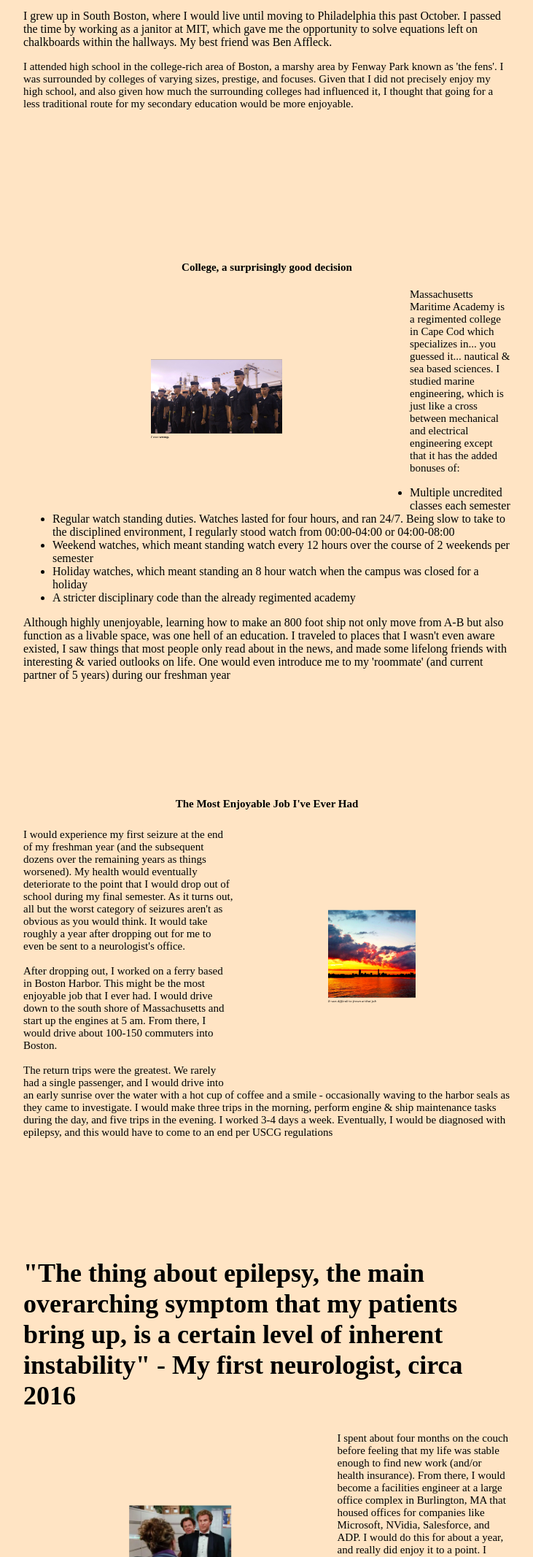
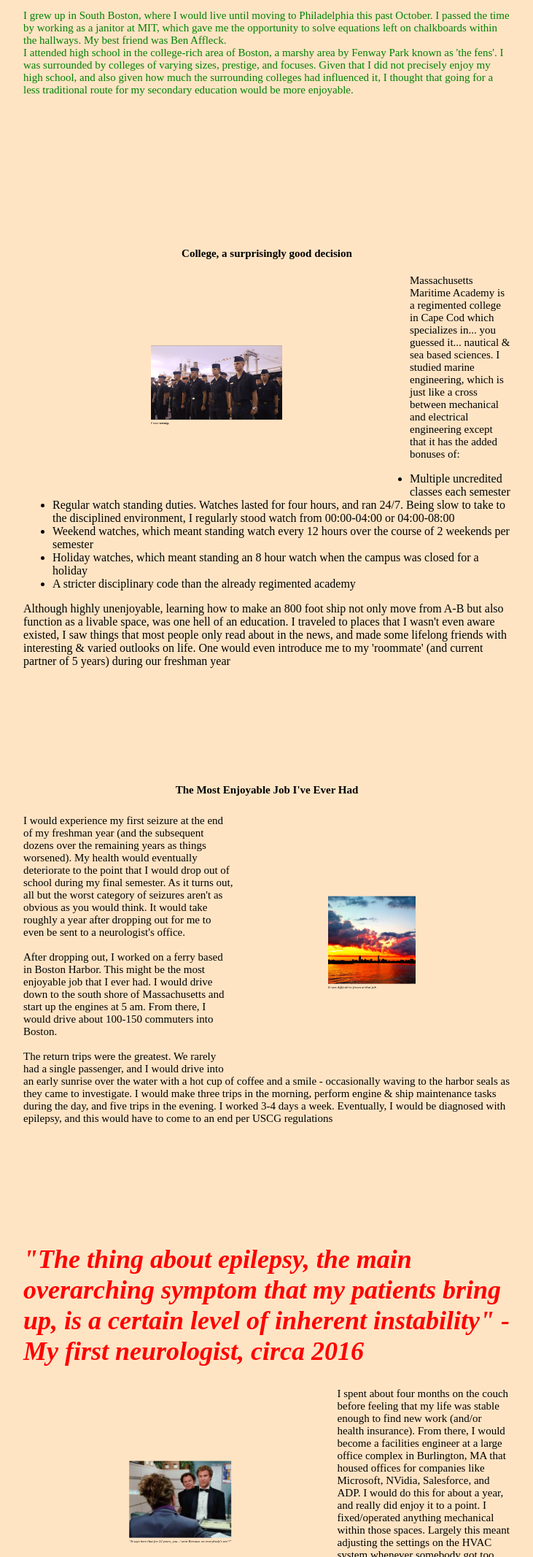
Before and after one commit to PHL-LC101-April22/js-assignment-4-html-me-something-bdiddy2022, a website: page index.html in a window 1280 px wide. Shown: the part 1309-3442 px from the top of the page at 73% size, without its empty margins (274-1005 px from the left). Drawn offline with Linux system fonts and the light colour scheme.

Commit message:
FOR REAL-REAL, LAST ONE

```diff
--- a/index.html
+++ b/index.html
@@ -40,8 +40,7 @@
                <img id="gibsonStreet" title = "View from Telegraph Hill, South Boston MA" src="./boston-southie-street-photography-55.jpg" >
                <figcaption class="captioned">Like all great stories, this one begins in South Boston, Massachusetts.</figcaption>
             </figure>
-            <p id="mainText">I grew up in South Boston, where I would live until moving to Philadelphia this past October. I passed the time by working as a janitor at MIT, which gave me the opportunity to solve equations left on chalkboards within the hallways. My best friend was Ben Affleck.</p>
-            <p class = "mainText"> I attended high school in the college-rich area of Boston, a marshy area by Fenway Park known as 'the fens'. I was surrounded by colleges of varying sizes, prestige, and focuses. Given that I did not precisely enjoy my high school, and also given how much the surrounding colleges had influenced it, I thought that going for a less traditional route for my secondary education would be more enjoyable.</p>
+            <p id="testP" class = funParagraph>I grew up in South Boston, where I would live until moving to Philadelphia this past October. I passed the time by working as a janitor at MIT, which gave me the opportunity to solve equations left on chalkboards within the hallways. My best friend was Ben Affleck. <br> I attended high school in the college-rich area of Boston, a marshy area by Fenway Park known as 'the fens'. I was surrounded by colleges of varying sizes, prestige, and focuses. Given that I did not precisely enjoy my high school, and also given how much the surrounding colleges had influenced it, I thought that going for a less traditional route for my secondary education would be more enjoyable.</p>
             <br>
             <br>
             <br>
@@ -80,7 +79,7 @@
          </article>
          <br>
          <article class ="mainArticle">
-            <h1>"The thing about epilepsy, the main overarching symptom that my patients bring up, is a certain level of inherent instability" - My first neurologist, circa 2016</h1>
+            <h1 id = "mainHeading"><b>"The thing about epilepsy, the main overarching symptom that my patients bring up, is a certain level of inherent instability"</b> - My first neurologist, circa 2016</h1>
             <figure id="stepBrothers">
                <img id = "stepInterview" src="./stepbrosPhoto.webp">
                <figcaption class = "captioned">"It says here that for 22 years, you...'went Kerouac on everybody's ass'?"</figcaption>
--- a/styles.css
+++ b/styles.css
@@ -4,6 +4,12 @@
 body{
     margin:20%;
     background-color: bisque;
+}
+#testP {
+    font-size:15px;
+}
+.funParagraph{
+    color:green;
 }
 
 .mainArticle {
@@ -28,6 +34,11 @@ body{
 h1 {
     font-size: 36px;
   }
+#mainHeading{
+
+    font-style: italic;
+    color: red;
+}
 h2 {
     font-size: 20px;
 }
```
